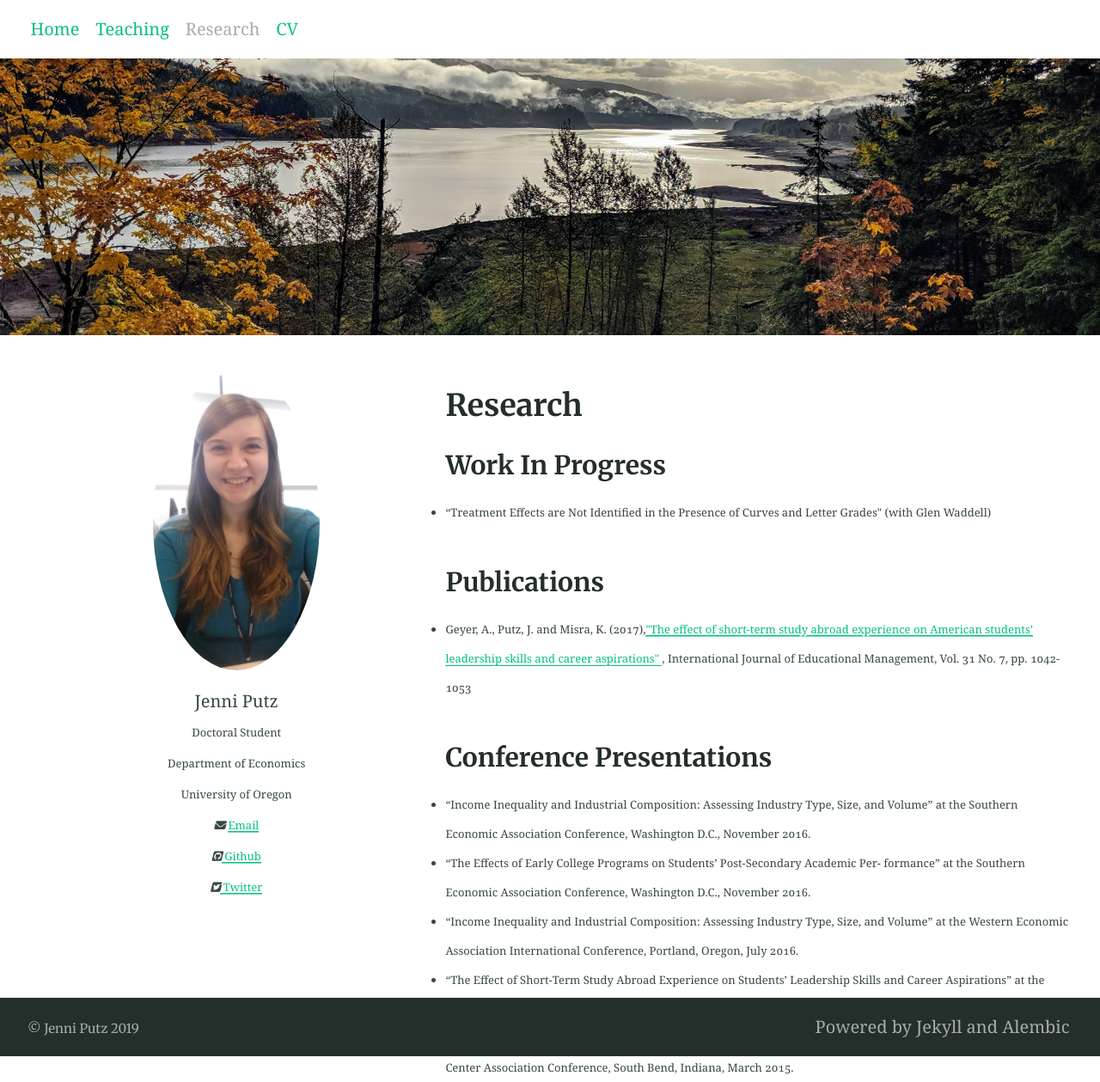
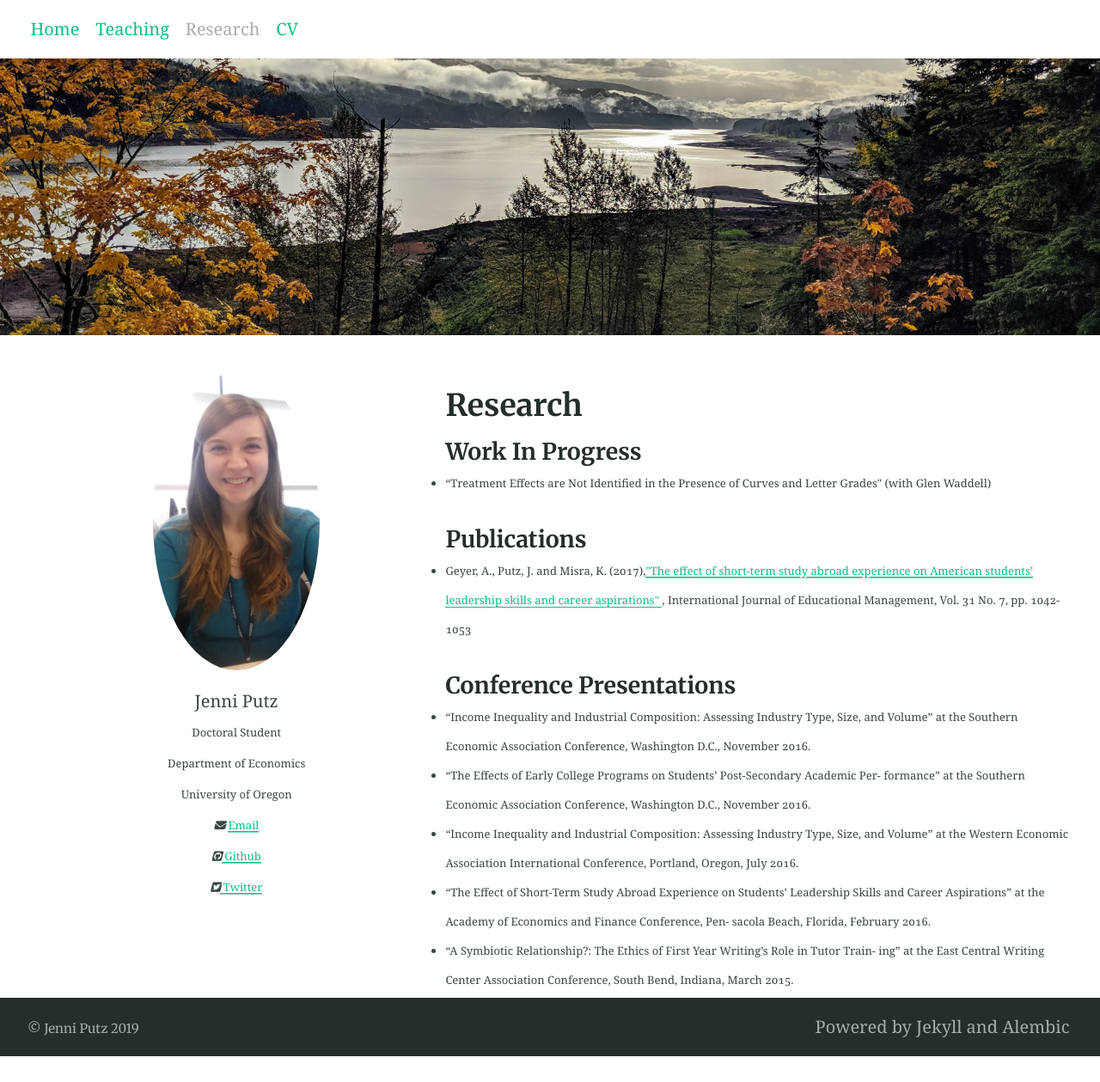
Before and after one commit to jenni-putz/1jenni-putz.github.io, a Jekyll site: the page built from research.md, in a window 1280 px wide. Shown: the whole page at 86% size. Built offline with Jekyll 4.4.1, drawn with Linux system fonts in a browser that asks for light colours; nearby versions of some CDN libraries; our own code applies the rules of GitHub Pages for plain Markdown files; after the commit the page ends 1229 px from its top, so only the background shows below that.

```diff
--- a/research.md
+++ b/research.md
@@ -64,16 +64,16 @@ button {
   </div>
   <div class="column right" style="background-color:#ffffff;">
     <h2> Research </h2>
-      <h3> Work In Progress </h3>
+      <h4> Work In Progress </h4>
 	 <font size="-1">
         <ul>
           <li> “Treatment Effects are Not Identified in the Presence of Curves and Letter Grades" (with Glen Waddell) </li>
         </ul>
-        <h3> Publications </h3>
+        <h4> Publications </h4>
         <ul>
           <li> Geyer, A., Putz, J. and Misra, K. (2017),<a href = "https://www.emerald.com/insight/content/doi/10.1108/IJEM-10-2016-0203/full/html">"The effect of short-term study abroad experience on American students’ leadership skills and career aspirations" </a> , International Journal of Educational Management, Vol. 31 No. 7, pp. 1042-1053 </li>
         </ul>
-        <h3> Conference Presentations </h3>
+        <h4> Conference Presentations </h4>
         <ul>
           <li>  “Income Inequality and Industrial Composition: Assessing Industry Type, Size, and Volume” at the Southern Economic Association Conference, Washington D.C., November 2016. </li>
           <li> “The Effects of Early College Programs on Students’ Post-Secondary Academic Per- formance” at the Southern Economic Association Conference, Washington D.C., November 2016. </li>
```
